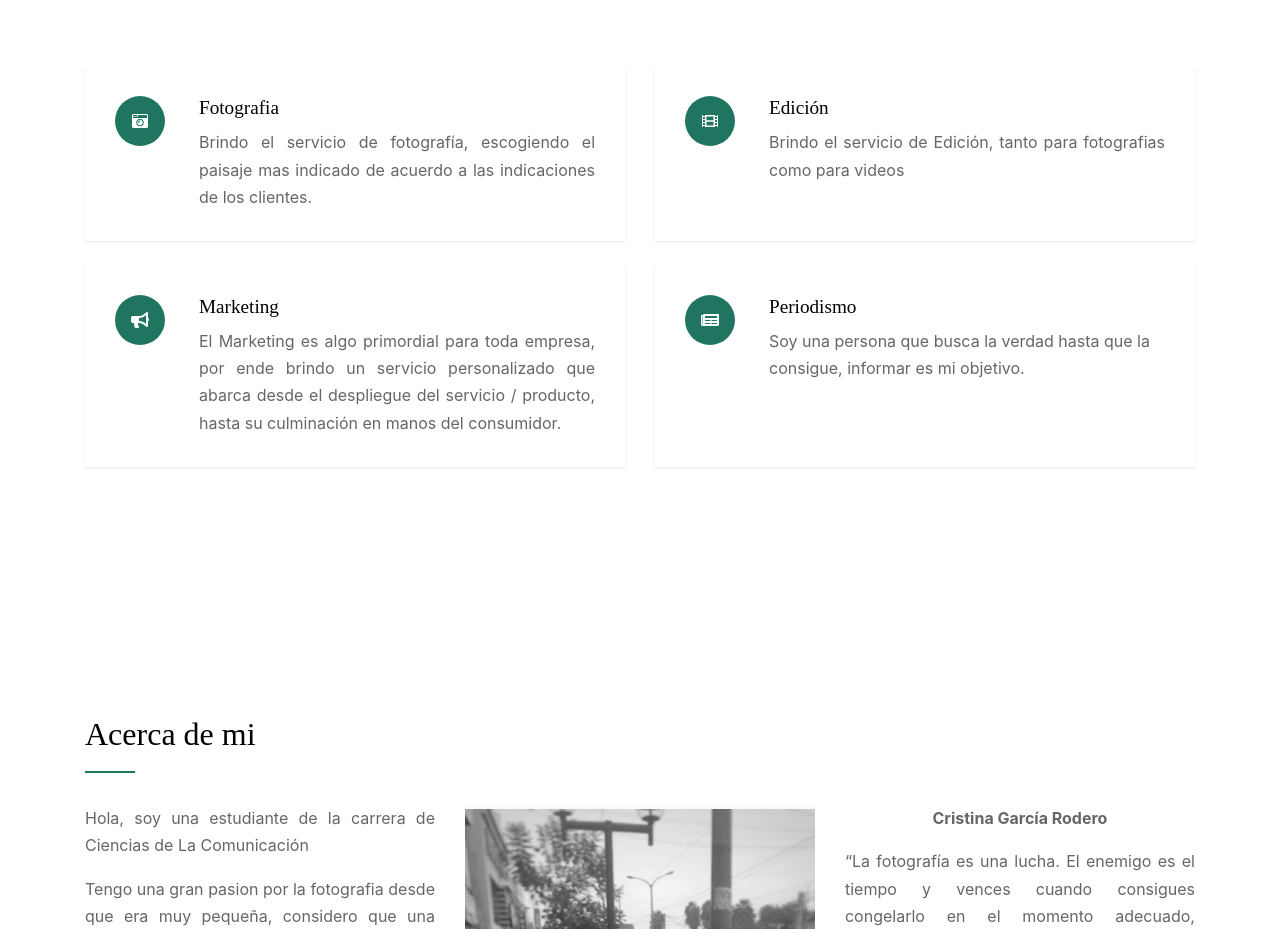
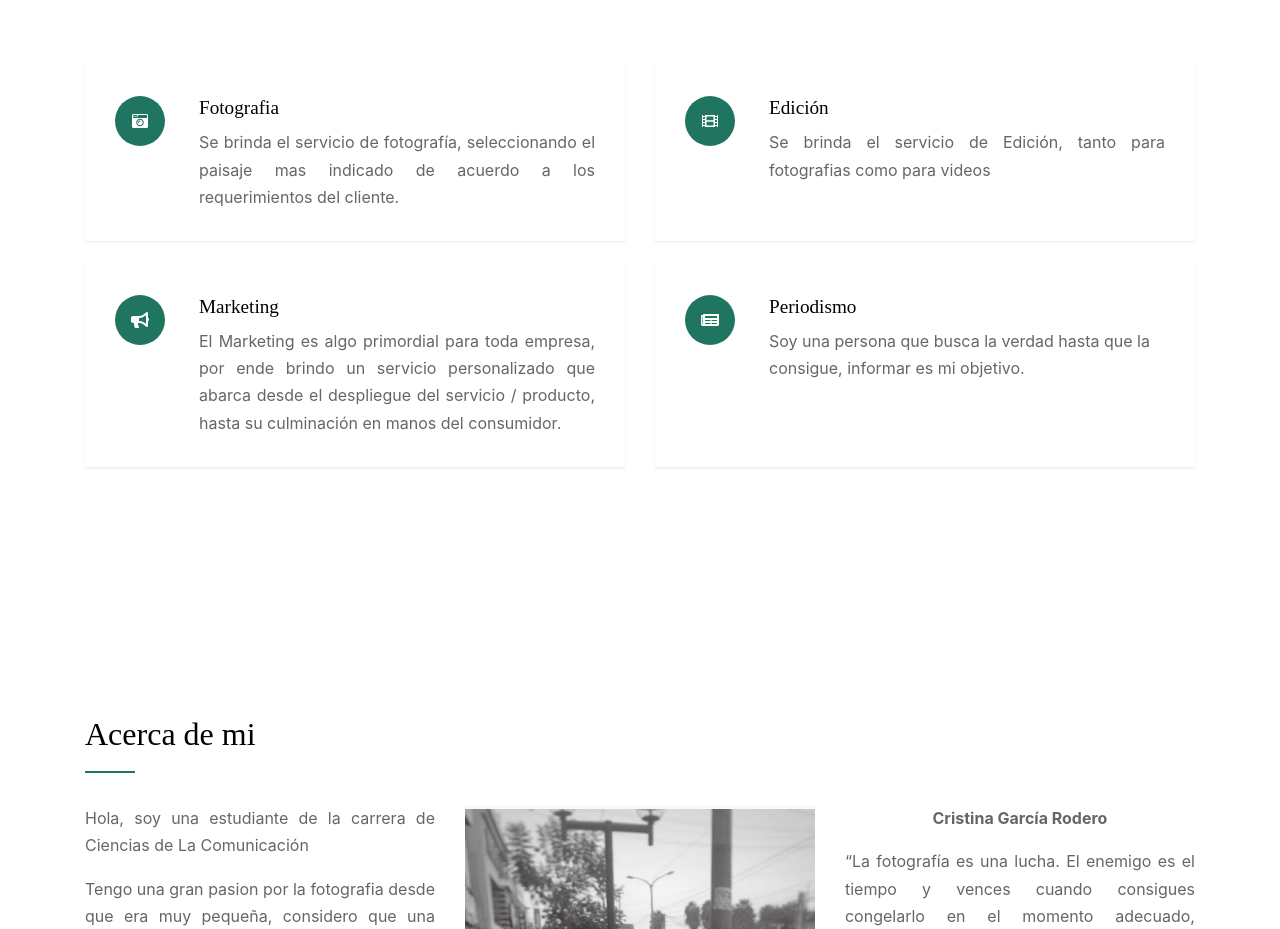
Before and after one commit to jgrandezag/Caroline_photographer, a plain HTML site: page index.html in a window 1280 px wide. Shown: the part 1000-1929 px from the top of the page. Drawn offline with Linux system fonts and the light colour scheme; files whose address does not match are found by name; a web font is replaced by a local one.

Commit message:
Update index.html

```diff
--- a/index.html
+++ b/index.html
@@ -127,9 +127,7 @@
 
               <div class="service-about">
                 <h3>Fotografia</h3>
-                <p style="text-align: justify;">Brindo el servicio de fotografía, escogiendo el paisaje mas indicado de
-                  acuerdo a las indicaciones de
-                  los clientes.</p>
+                <p style="text-align: justify;">Se brinda el servicio de fotografía, seleccionando el paisaje mas indicado de acuerdo a los requerimientos del cliente.</p>
               </div>
             </div>
           </div>
@@ -139,7 +137,7 @@
               <div class="service-number mr-4"><span class="fas fa-film"></span></div>
               <div class="service-about">
                 <h3>Edición</h3>
-                <p style="text-align: justify;">Brindo el servicio de Edición, tanto para fotografias como para videos
+                <p style="text-align: justify;">Se brinda el servicio de Edición, tanto para fotografias como para videos
                 </p>
               </div>
             </div>
```
